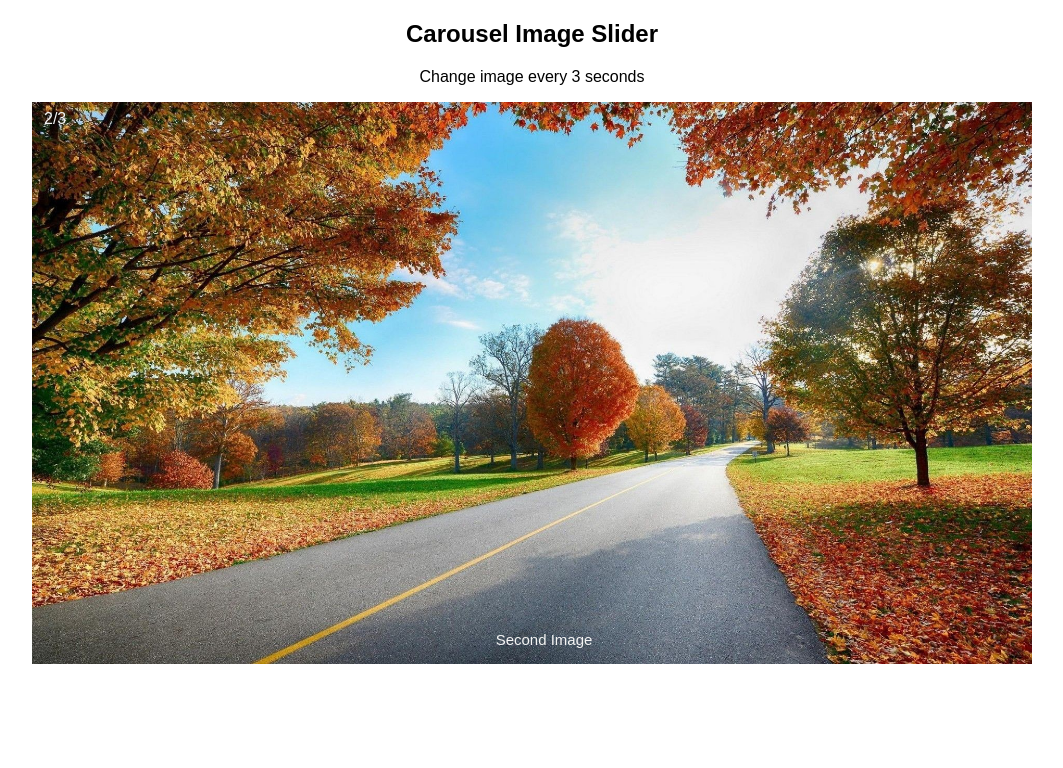
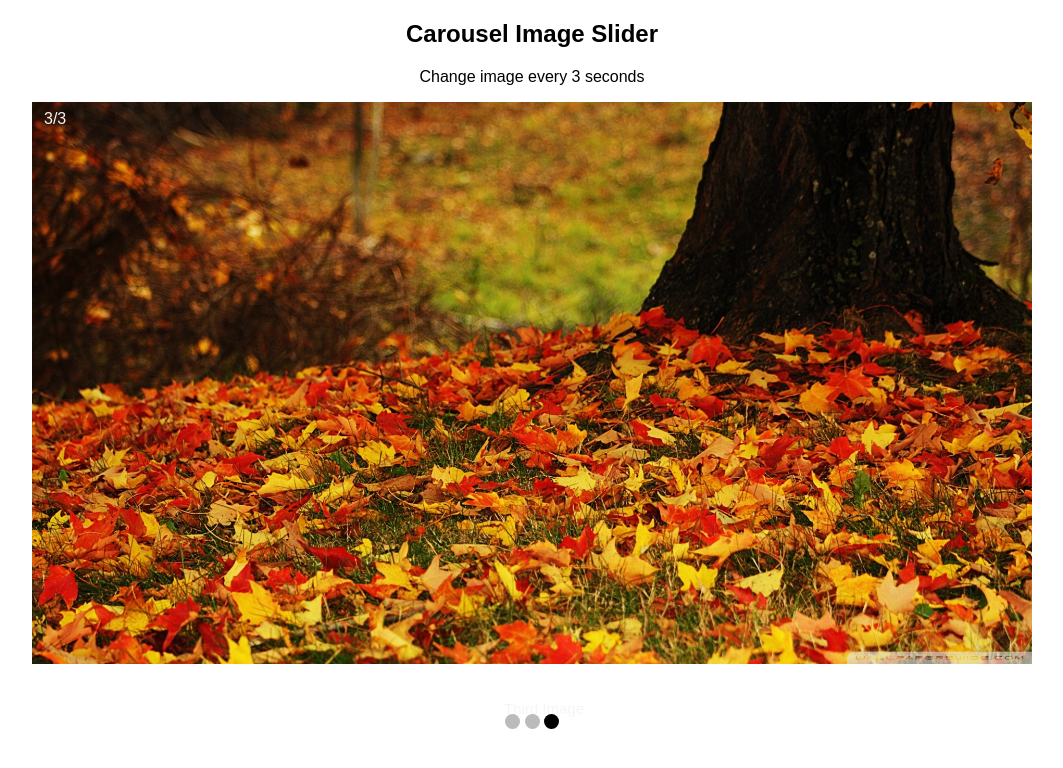
Before and after one commit to didi9002009/BootstrapSlider, a website built with Parcel: page index.html in a window 1280 px wide. Shown: the whole page, without its empty margins (108-1171 px from the left). Built offline with nearby package versions, Linux system fonts and the light colour scheme; files whose address does not match are found by name.

Commit message:
Add files via upload

```diff
--- a/src/index.js
+++ b/src/index.js
@@ -3,6 +3,7 @@ let slideIndex = 0;
 const showSlides = () => {
   // console.log("fn is running");
   const slides = document.getElementsByClassName("mySlides");
+  const dots = document.getElementsByClassName("dot");
   // console.log(slides);
   for (let i = 0; i < slides.length; i++) {
     slides[i].style.display = "none";
@@ -12,8 +13,11 @@ const showSlides = () => {
   if (slideIndex > slides.length) {
     slideIndex = 1;
   }
-
+  for (let i = 0; i < dots.length; i++) {
+    dots[i].className = dots[i].className.replace(" active", "");
+  }
   slides[slideIndex - 1].style.display = "block";
-  setTimeout(showSlides, 3000);
+  dots[slideIndex-1].className += " active";
+  setTimeout(showSlides, 1000);
 };
 showSlides();
--- a/src/styles.css
+++ b/src/styles.css
@@ -37,10 +37,16 @@ img {
   text-align: center;
 }
 
-.dots{
+.dot{
   height: 15px;
   width: 15px;
   display: inline-block;
   background-color: #bbb;
   border-radius: 50%;
+  margin-top: 50px;
+  transition: black 0.6s ease;
 }
+
+.active{
+  background-color: black;
+}
```
